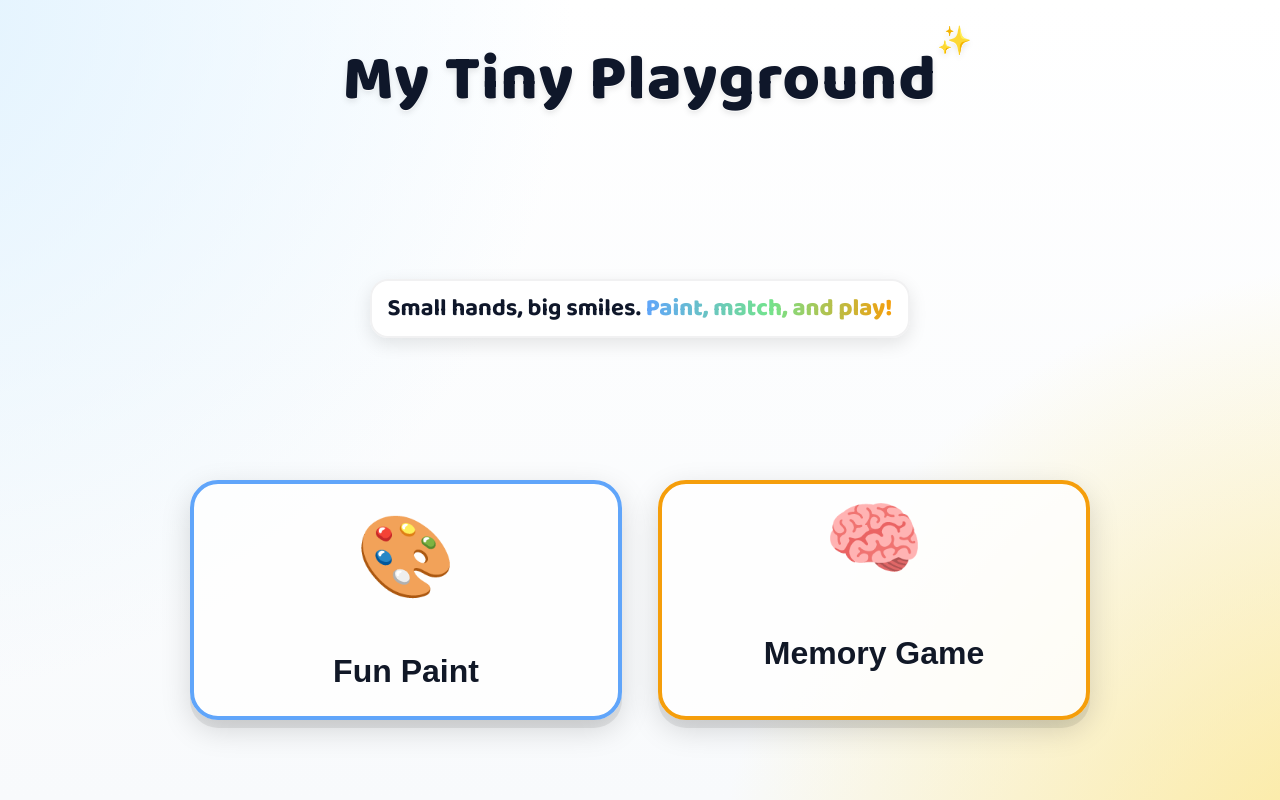
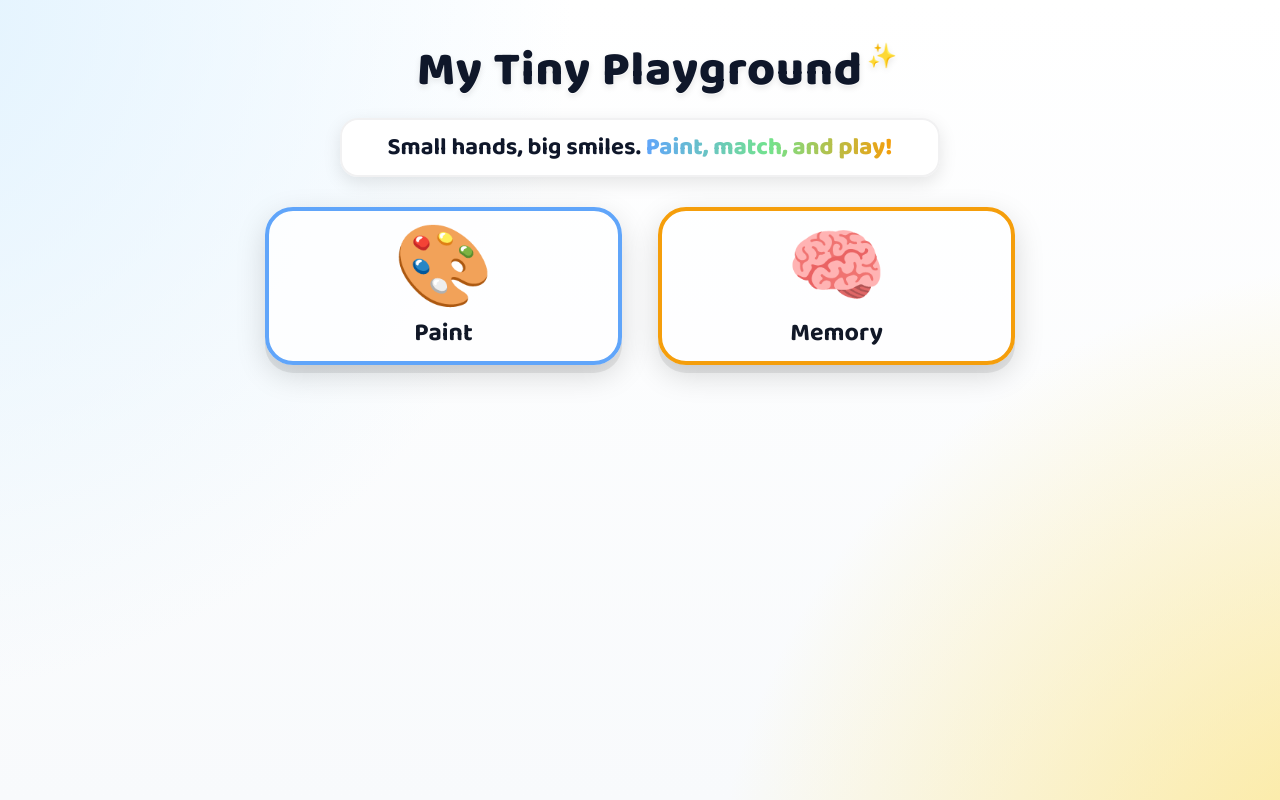
Before and after one commit to livnmad/mytinyplayground, a React app: page / in a window 1280 px wide. Built offline with nearby package versions, Linux system fonts and the light colour scheme.

Commit message:
homes styling updates

```diff
--- a/src/client/views/Home.tsx
+++ b/src/client/views/Home.tsx
@@ -14,13 +14,13 @@ const Home: React.FC = () => {
       <div className="home-title">My Tiny Playground</div>
       <p className="home-subtitle">Small hands, big smiles. <span className="home-subaccent">Paint, match, and play!</span></p>
       <div className="home-grid" aria-label="Game choices">
-        <button className="home-card paint" onClick={() => go('/paint')} title="Fun Paint">
+        <button className="home-card paint-card" onClick={() => go('/paint')} title="Paint">
           <div className="icon" aria-hidden>🎨</div>
-          <div className="label">Fun Paint</div>
+          <div className="label">Paint</div>
         </button>
-        <button className="home-card memory" onClick={() => go('/memory')} title="Memory Game">
+        <button className="home-card memory-card" onClick={() => go('/memory')} title="Memory">
           <div className="icon" aria-hidden>🧠</div>
-          <div className="label">Memory Game</div>
+          <div className="label">Memory</div>
         </button>
       </div>
     </div>
--- a/src/client/views/css/app.css
+++ b/src/client/views/css/app.css
@@ -1,18 +1,8 @@
 * { padding: 0; margin: 0; background-color: transparent; }
 *, *::before, *::after { box-sizing: border-box; }
 
-html, body {
-    width: 100vw;
-    height: 100svh;        /* fit when browser UI is visible */
-    max-height: 100dvh;    /* but never exceed dynamic viewport */
-    max-width: 100vw;
-    overflow: hidden;      /* no scrollbars site-wide */
-    overscroll-behavior: none;
-    touch-action: manipulation; /* avoid double-tap zoom */
-    padding-top: env(safe-area-inset-top);
-    padding-bottom: env(safe-area-inset-bottom);
-    padding-left: env(safe-area-inset-left);
-    padding-right: env(safe-area-inset-right);
+#root {
+    width: 100%;
+    height: 100%;
+    padding:15px;
 }
-
-#root { width: 100%; height: 100%; }
--- a/src/client/views/css/home.css
+++ b/src/client/views/css/home.css
@@ -1,60 +1,41 @@
 /* Cute kid-friendly landing page */
 @import url('https://fonts.googleapis.com/css2?family=Baloo+2:wght@700;800&family=Fredoka:wght@600&display=swap');
 .home {
-  width: 100vw;
-  height: 100svh;
-  max-height: 100dvh;
   overflow: hidden;
-  display: grid;
-  grid-template-rows: auto 1fr;
   place-items: center;
-
 }
 
 .home-title {
-  margin: 5vh auto 2vh;
   font-family: 'Baloo 2', 'Fredoka', system-ui, -apple-system, 'Segoe UI', Roboto, 'Comic Sans MS', sans-serif;
-  font-size: clamp(32px, 7vw, 64px);
+  font-size: 48px;
   font-weight: 900;
   letter-spacing: 0.02em;
   line-height: 1.1;
-  display: inline-block;
   position: relative;
-  padding: 6px 18px;
   color: #0f172a; /* dark text for solid fill */
   text-shadow: 0 1px 0 rgba(255,255,255,0.85), 0 3px 6px rgba(0,0,0,0.10);
+  margin-top:30px;
 }
 
-.home-title::before {
-  content: '';
-  position: absolute;
-  inset: -6px -12px;
-  border-radius: 28px;
-  background: rgba(255, 255, 255, 0.88);
-  border: 2px solid rgba(17, 24, 39, 0.08);
-  box-shadow: 0 8px 0 rgba(0,0,0,0.07), 0 12px 28px rgba(0,0,0,0.12);
-  transform: rotate(-0.5deg);
-  z-index: -1;
-}
+
 
 .home-title::after {
   content: '✨';
   position: absolute;
-  right: -18px;
-  top: -12px;
-  font-size: clamp(20px, 3vw, 28px);
+  right: -35px;
+  top: 0px;
+  font-size: 24px;
 }
 
 .home-subtitle {
   font-family: 'Baloo 2', 'Fredoka', system-ui, -apple-system, 'Segoe UI', Roboto, 'Comic Sans MS', sans-serif;
-  font-size: clamp(16px, 3vw, 24px);
+  font-size: 24px;
   font-weight: 700;
   color: #0f172a;
   text-align: center;
-  max-width: min(900px, 90vw);
-  margin: 8px auto 10px auto;
+  width: min(600px, 90vw);
   padding: 8px 16px;
-  display: inline-block;
+  margin:20px auto 30px auto;
   border-radius: 18px;
   background: rgba(255,255,255,0.92);
   border: 2px solid rgba(17,24,39,0.06);
@@ -71,7 +52,7 @@
 }
 
 .home-grid {
-  width: min(900px, 90vw);
+  width: min(750px, 78vw);
   display: grid;
   grid-template-columns: repeat(2, 1fr);
   gap: clamp(16px, 4vw, 36px);
@@ -79,11 +60,8 @@
 }
 
 .home-card {
-  display: grid;
   place-items: center;
-  max-height: 30svh !important;
-  min-height: 30svh !important;
-  gap: 12px;
+  min-height: 150px;
   padding: 1vh;
   border-radius: 28px;
   border: 4px solid rgba(0,0,0,0.08);
@@ -97,20 +75,16 @@
 .home-card:hover { transform: translateY(-4px); }
 .home-card:active { transform: translateY(2px); }
 
-.home-card.paint { border-color: #60a5fa; }
-.home-card.memory { border-color: #f59e0b; }
+.home-card.paint-card { border-color: #60a5fa; }
+.home-card.memory-card { border-color: #f59e0b; }
 
 .icon {
   font-size: 10vh;
 }
 
 .label {
-  font-size: clamp(18px, 3.2vw, 32px);
-  font-weight: 800;
+  font-size: 25px;
+  font-family: 'Baloo 2', 'Fredoka', system-ui, -apple-system, 'Segoe UI', Roboto, 'Comic Sans MS', sans-serif;
+  font-weight: 600;
   color: #111827;
 }
-
-.soon {
-  font-size: clamp(12px, 2.2vw, 18px);
-  color: #6b7280;
-}
```
